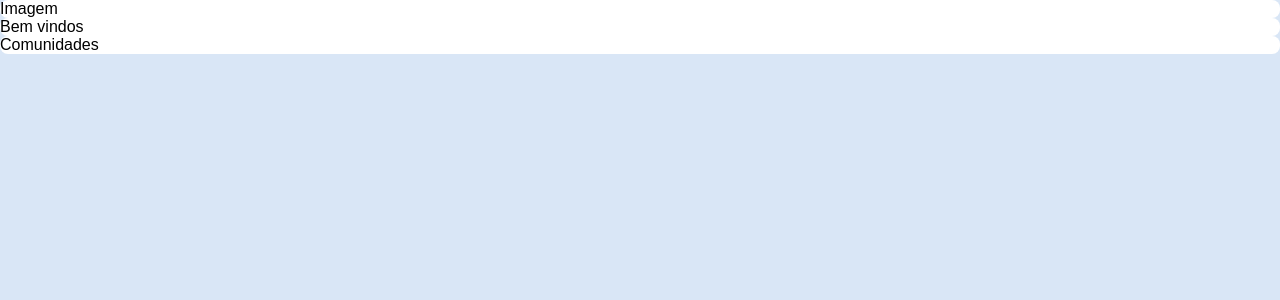
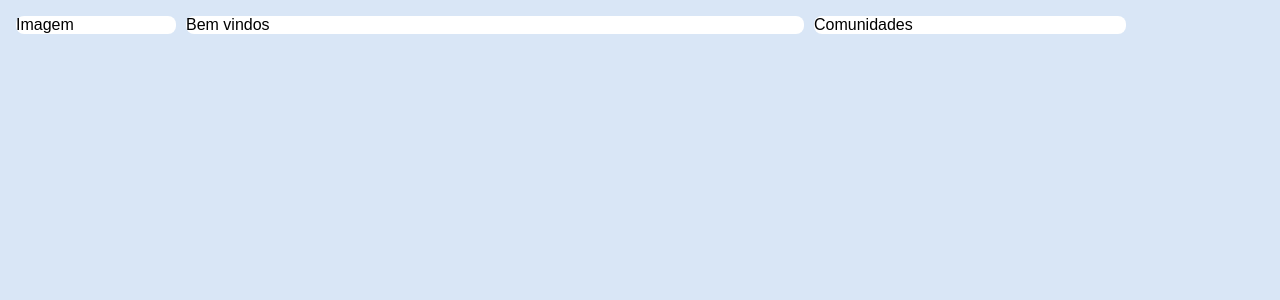
Before and after one commit to franciscoguinarte/alurakut, a Next.js app: page / in a window 1280 px wide. Shown: the top 300 px of the page. Built offline with nearby package versions, Linux system fonts and the light colour scheme.

Commit message:
add grid template

```diff
--- a/pages/_app.js
+++ b/pages/_app.js
@@ -13,6 +13,12 @@ const GlobalStyle = createGlobalStyle`
     box-sizing: border-box;
     font-family : sans-serif;
     background-color : #D9E6F6;
+  }
+
+  #__next{
+    display: flex;
+    min-height : 100vh;
+    flex-direction : column;
   }
 `
 
--- a/pages/index.js
+++ b/pages/index.js
@@ -10,24 +10,35 @@ const Box = styled.div`
   border-radius: 8px;
 `
 
+const MainGrid = styled.main`
+  display : grid;
+  grid-gap : 10px;
+  padding: 16px;
 
+  @media(min-width : 860px){
+    grid-template-areas: "profileArea welcomeArea profileRealtionsArea";
+    grid-template-columns : 160px 618px 312px;
+
+  }
+
+`
 
 export default function Home() {
   return (
 
-  <main>
-    <Box>
+  <MainGrid>
+    <Box style={{ 'grid-area ': 'profileArea'}}>
       Imagem
     </Box>
-    <Box>
+    <Box style={{ 'grid-area ': 'welcomeArea'}}>
       Bem vindos
     </Box>
-    <Box>
+    <Box style={{ 'grid-area ': 'profileRelationsArea'}}>
       Comunidades
     </Box>
 
 
-  </main>
+  </MainGrid>
 
   )
 }
```
